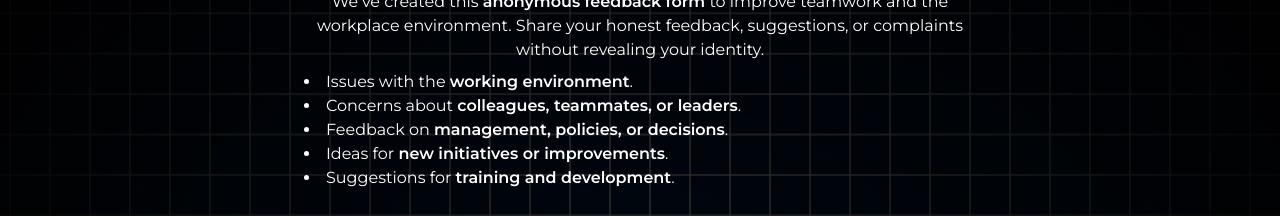
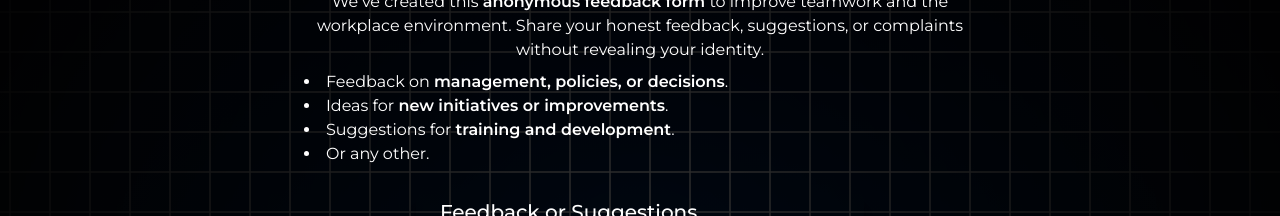
Before and after one commit to dimpleranapb/Suggestion-Box, a Next.js app: page /u/1 in a window 1280 px wide. Shown: the part 207-423 px from the top of the page. Built offline with nearby package versions, Linux system fonts and the light colour scheme; no server answers.

Commit message:
Minor change

```diff
--- a/src/app/u/[username]/page.tsx
+++ b/src/app/u/[username]/page.tsx
@@ -85,12 +85,6 @@ export default function ProfileForm() {
           </p>
           <ul className="list-disc list-inside text-left">
             <li>
-              Issues with the <strong>working environment</strong>.
-            </li>
-            <li>
-              Concerns about <strong>colleagues, teammates, or leaders</strong>.
-            </li>
-            <li>
               Feedback on <strong>management, policies, or decisions</strong>.
             </li>
             <li>
@@ -98,6 +92,9 @@ export default function ProfileForm() {
             </li>
             <li>
               Suggestions for <strong>training and development</strong>.
+            </li>
+            <li>
+              Or any other.
             </li>
           </ul>
         </div>
```
